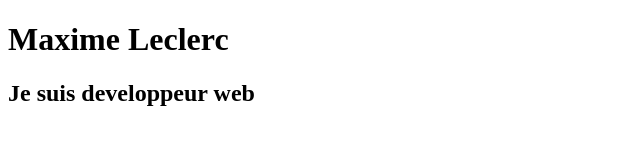
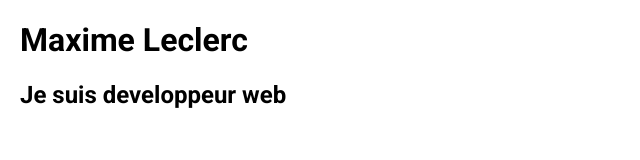
Before and after one commit to maximelcl/maximelcl.github.io, a website: page index.html in a window 1280 px wide. Shown: the whole page, without its empty margins (0-640 px from the left). Drawn offline with Linux system fonts and the light colour scheme.

Commit message:
Fix css link bug

```diff
--- a/index.html
+++ b/index.html
@@ -6,7 +6,7 @@
     <meta name="viewport" content="width=device-width, initial-scale=1">
 	<link href="https://fonts.googleapis.com/css?family=Roboto:400,700&display=swap" rel="stylesheet">
 	<script src="https://kit.fontawesome.com/fc9a254278.js" crossorigin="anonymous"></script>
-	<style rel="stylesheet" type="text/css" href="css/style.css"></style>
+	<link rel="stylesheet" type="text/css" href="css/style.css"></link>
 	<title>Bonjour! Je m'appelle Maxime !</title>
 </head>
 <body>
--- a/sass/main.scss
+++ b/sass/main.scss
@@ -9,7 +9,3 @@ body {
 	font-family: 'Roboto', sans-serif;
 	margin : 20px;
 }
-
-h1 {
-	font-family: 'Roboto', sans-serif;
-}
```
Also changed, not shown: css/style.css, 1 other file.
